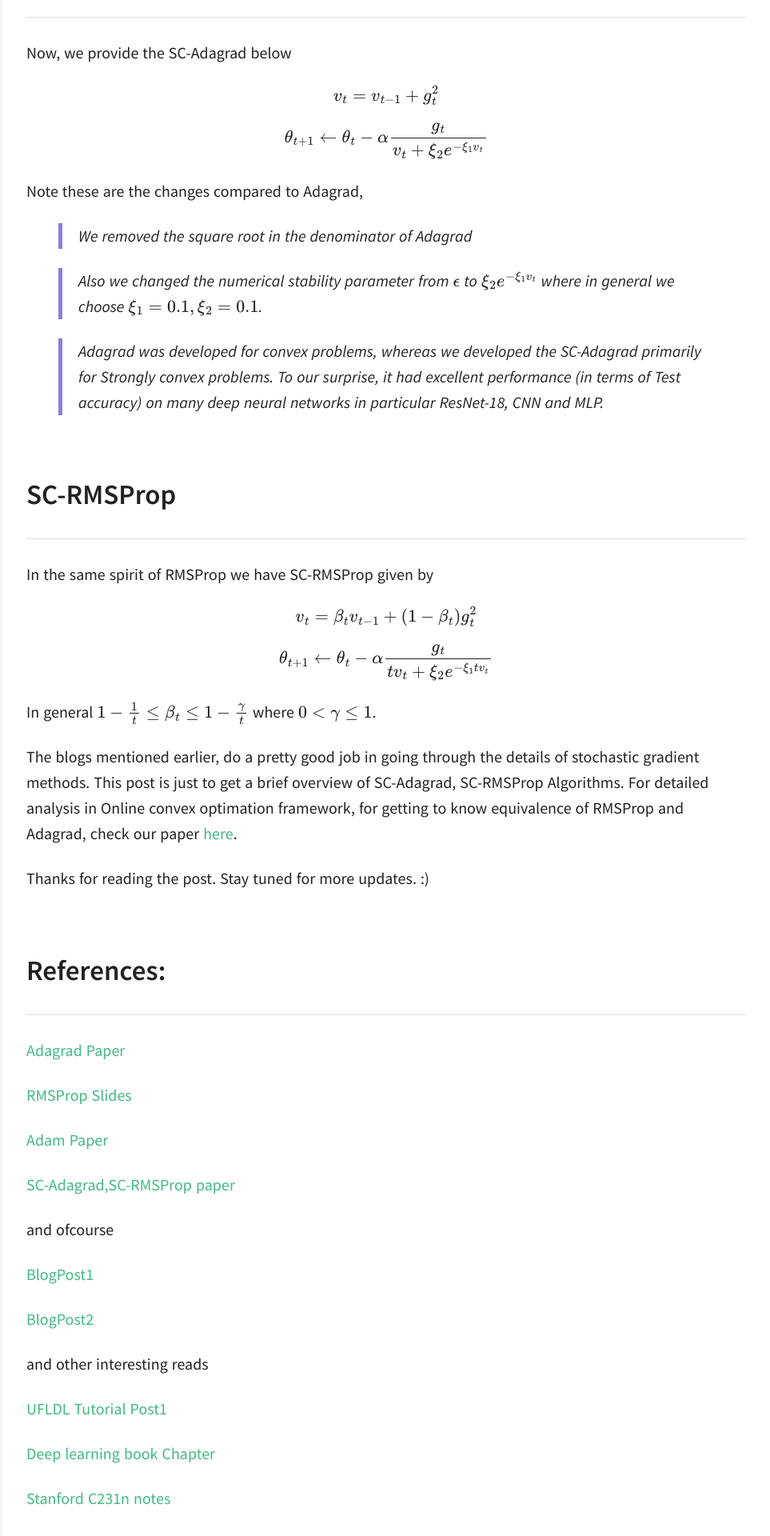
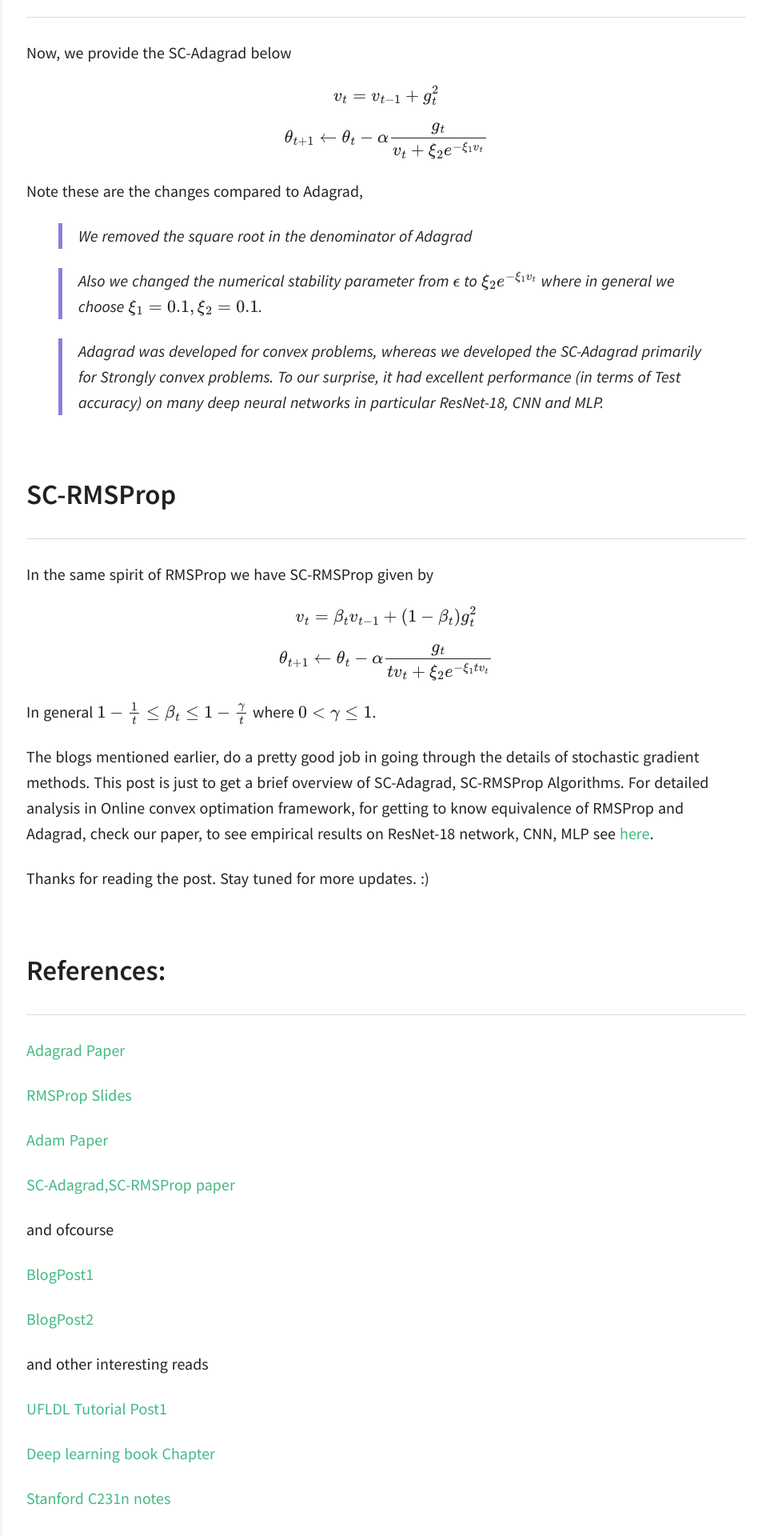
Before and after one commit to mmahesh/mmahesh.github.io, a Jekyll site: the page built from _posts/2017-07-05-tutorial-on-sc-adagrad-a-new-stochastic-gradient-method-for-deep-learning.md, in a window 1280 px wide. Shown: the part 3079-4999 px from the top of the page at 80% size, without its empty margins (317-1280 px from the left). Built offline with Jekyll 4.4.1, drawn with Linux system fonts in a browser that asks for light colours; formulas are drawn with MathJax 3; comment, search, counter and statistics services are not loaded.

Commit message:
added minor text

```diff
--- a/_posts/2017-07-05-tutorial-on-sc-adagrad-a-new-stochastic-gradient-method-for-deep-learning.md
+++ b/_posts/2017-07-05-tutorial-on-sc-adagrad-a-new-stochastic-gradient-method-for-deep-learning.md
@@ -88,7 +88,7 @@
 
 In general $1- \frac{1}{t} \leq \beta_t \leq 1- \frac{\gamma}{t}$ where $0<\gamma \leq 1$.
 
-The blogs mentioned earlier, do a pretty good job in going through the details of stochastic gradient methods. This post is just to get a brief overview of SC-Adagrad, SC-RMSProp Algorithms. For detailed analysis in Online convex optimation framework, for getting to know equivalence of RMSProp and Adagrad, check our paper [here](http://www.ml.uni-saarland.de/Publications/MukHei-VariantsRMSPropAdagradLogRegret.pdf){:target="_blank"}.
+The blogs mentioned earlier, do a pretty good job in going through the details of stochastic gradient methods. This post is just to get a brief overview of SC-Adagrad, SC-RMSProp Algorithms. For detailed analysis in Online convex optimation framework, for getting to know equivalence of RMSProp and Adagrad, check our paper, to see empirical results on ResNet-18 network, CNN, MLP see [here](http://www.ml.uni-saarland.de/Publications/MukHei-VariantsRMSPropAdagradLogRegret.pdf){:target="_blank"}.
 
 
 
```
